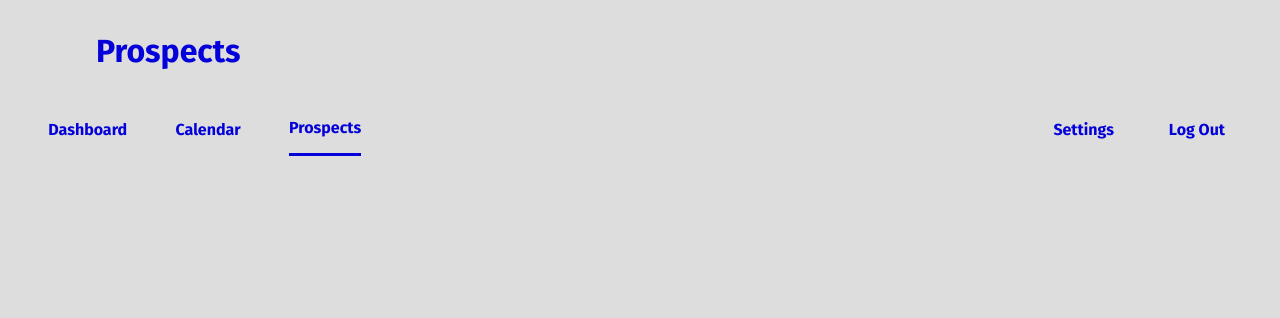
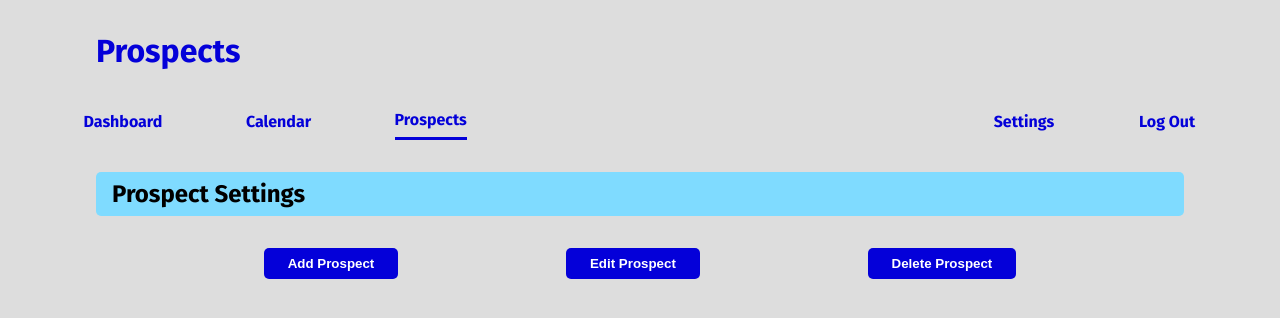
Before and after one commit to johnrbrooks/StudioSync-frontend, a React (Vite) app in the folder StudioSync-Front/: page /prospects in a window 1280 px wide. Shown: the top 318 px of the page. Built offline with nearby package versions, Linux system fonts and the light colour scheme.

Commit message:
Prospects page started

```diff
--- a/StudioSync-Front/src/App.css
+++ b/StudioSync-Front/src/App.css
@@ -66,7 +66,7 @@ body {
 
 .nav-item {
     text-decoration: none;
-    padding: 1rem 0;
+    padding: 0.5rem 0;
     color: var(--primary-color);
 }
 
@@ -133,6 +133,7 @@ body {
     align-items: center;
     background-color: var(--secondary-color);
     padding: 0.5rem 0;
+    border-radius: 5px;
 }
 
 .prospect-quick-details-headers,
@@ -142,6 +143,63 @@ body {
     grid-template-columns: 1fr 1fr 1fr 1fr 1fr;
     justify-content: center;
     align-items: center;
+}
+
+/* Laptop Responsiveness */
+
+@media screen and (max-width: 1740px) {
+    .prospect-quick-details,
+    .prospect-quick-details-headers {
+        width: 65%;
+    }
+
+    .pages {
+        width: 43%;
+    }
+
+    .options {
+        width: 29%;
+    }
+}
+
+@media screen and (max-width: 1250px) {
+    .prospect-quick-details,
+    .prospect-quick-details-headers {
+        width: 85%;
+    }
+
+    .pages {
+        width: 49%;
+    }
+
+    .options {
+        width: 33%;
+    }
+}
+
+@media screen and (max-width: 1000px) {
+    body {
+        display: flex;
+        flex-direction: column;
+        justify-content: center;
+        align-items: center;
+    }
+
+    .prospect-quick-details-headers,
+    .prospect-quick-details {
+        display: none;
+    }
+
+    .utilities-bar {
+        display: none;
+    }
+
+    .prospect-name {
+        width: 90vw;
+        display: flex;
+        justify-content: center;
+        align-items: center;
+    }
 }
 
 .prospect-item {
@@ -238,4 +296,46 @@ body {
 
 
 
+/* PROSPECTS PAGE */
+
+.prospects-page {
+    margin: 2rem 6rem;
+}
+
+.prospect-settings {
+    background-color: var(--secondary-color);
+    padding: 0.5rem 0;
+    border-radius: 5px;
+}
+
+.prospect-settings-title {
+    margin-left: 1rem;
+}
+
+.prospect-edit-buttons {
+    margin: 2rem 0;
+    display: flex;
+    justify-content: space-evenly;
+    align-items: center;
+}
+
+.add-prospect,
+.edit-prospect,
+.delete-prospect {
+    padding: 0.5rem 1.5rem;
+    border-radius: 5px;
+    border: none;
+    background-color: var(--primary-color);
+    color: white;
+    font-weight: bold;
+}
+
+.add-prospect:hover,
+.edit-prospect:hover,
+.delete-prospect:hover {
+    cursor: pointer;
+    background-color: var(--secondary-color);
+}
+
+
 /* SETTINGS PAGE */
--- a/StudioSync-Front/src/Components/Dashboard.jsx
+++ b/StudioSync-Front/src/Components/Dashboard.jsx
@@ -57,7 +57,7 @@ export default function Dashboard() {
             case 'Value':
                 return sortDirection === 'ascending' ? a.projected_value - b.projected_value : b.projected_value - a.projected_value;
             case 'Created':
-                return sortDirection === 'ascending' ? a.created_at.localeCompare(b.created_at) : b.created_at.localeCompare(a.created_at);
+                return sortDirection === 'ascending' ? a.createdAt.localeCompare(b.createdAt) : b.createdAt.localeCompare(a.createdAt);
             default:
                 return 0;
         }
@@ -75,7 +75,7 @@ export default function Dashboard() {
             case 'Value':
                 return sortDirection === 'ascending' ? a.projected_value - b.projected_value : b.projected_value - a.projected_value;
             case 'Created':
-                return sortDirection === 'ascending' ? a.created_at.localeCompare(b.created_at) : b.created_at.localeCompare(a.created_at);
+                return sortDirection === 'ascending' ? a.createdAt.localeCompare(b.createdAt) : b.createdAt.localeCompare(a.createdAt);
             default:
                 return 0;
         }
--- a/StudioSync-Front/src/Components/Prospects.jsx
+++ b/StudioSync-Front/src/Components/Prospects.jsx
@@ -1,13 +1,29 @@
 import Nav from './Nav'
+import { useState } from 'react'
 
 export default function Prospects() {
+
+    const [formOpen, setFormOpen] = useState('')
+
+    const handleSelection = (form) => {
+        setFormOpen(form)
+    }
+
     return(
         <div>
             <h1 className='page-title'>Prospects</h1>
             <Nav />
             <div className="prospects-page">
-
+                <div className="prospect-settings">
+                    <h2 className="prospect-settings-title">Prospect Settings</h2>
+                </div>
+                <div className="prospect-edit-buttons">
+                    <button className="add-prospect" onClick={() => handleSelection('add prospect')}>Add Prospect</button>
+                    <button className="edit-prospect" onClick={() => handleSelection('edit prospect')}>Edit Prospect</button>
+                    <button className="delete-prospect" onClick={() => handleSelection('delete prospect')}>Delete Prospect</button>
+                </div>
             </div>
+            {formOpen === 'add prospect'}
         </div>
     )
 }
```
